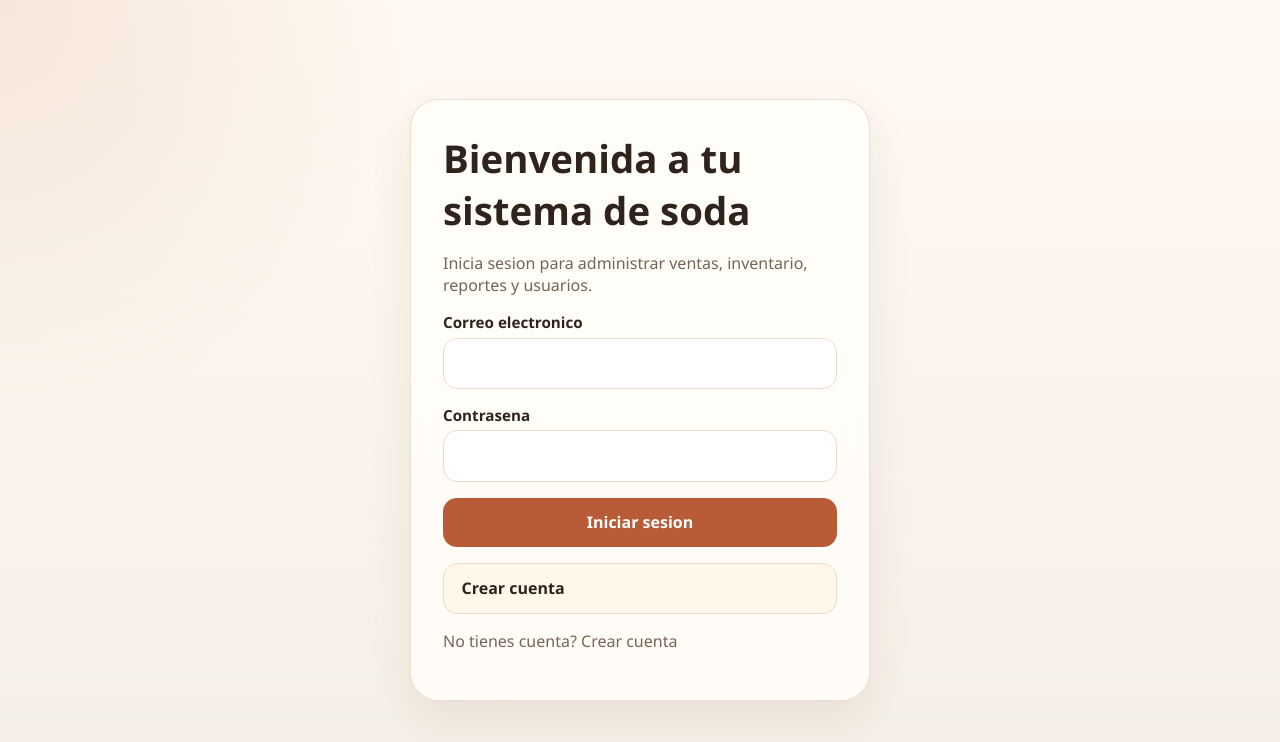
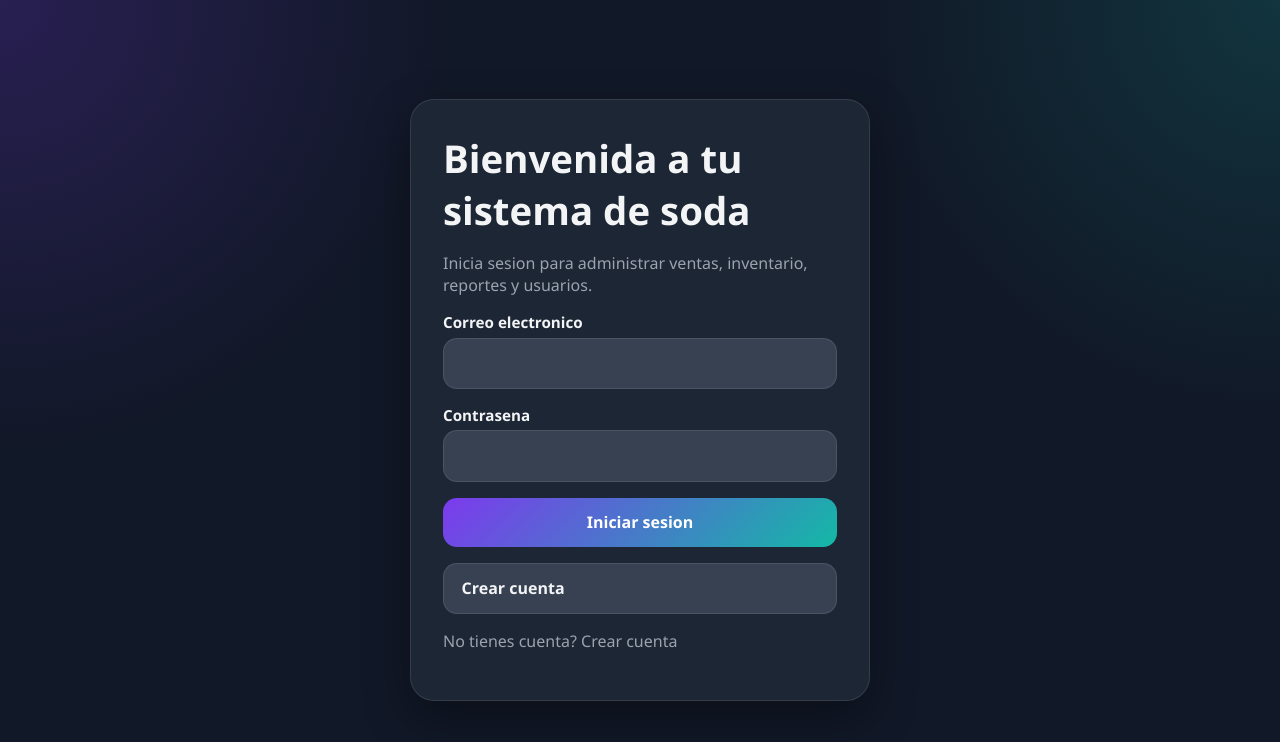
Before and after one commit to sibaja0225/Sistemaventasoda, a Next.js app: page /login in a window 1280 px wide. Shown: the top 742 px of the page. Built offline with nearby package versions, Linux system fonts and the light colour scheme.

Commit message:
CSS cambiado

```diff
--- a/app/globals.css
+++ b/app/globals.css
@@ -1,15 +1,19 @@
 :root {
-  --bg: #f4efe6;
-  --card: #fffdf8;
-  --card-strong: #fff7ea;
-  --text: #2f241c;
-  --muted: #766555;
-  --line: #e9dccb;
-  --accent: #b85c38;
-  --accent-dark: #8f4123;
-  --success: #2d7d46;
-  --danger: #b72c39;
-  --shadow: 0 18px 45px rgba(71, 39, 18, 0.08);
+  --bg: #111827;
+  --card: #1f2937;
+  --card-strong: #273449;
+  --text: #f3f4f6;
+  --muted: #9ca3af;
+  --line: rgba(255, 255, 255, 0.1);
+
+  --accent: #7c3aed;
+  --accent-dark: #5b21b6;
+  --secondary: #14b8a6;
+
+  --success: #22c55e;
+  --danger: #ef4444;
+
+  --shadow: 0 18px 45px rgba(0, 0, 0, 0.35);
 }
 
 * {
@@ -22,8 +26,9 @@ body {
   margin: 0;
   font-family: "Segoe UI", Tahoma, Geneva, Verdana, sans-serif;
   background:
-    radial-gradient(circle at top left, rgba(184, 92, 56, 0.12), transparent 28%),
-    linear-gradient(180deg, #fff9f1 0%, var(--bg) 100%);
+    radial-gradient(circle at top left, rgba(124, 58, 237, 0.22), transparent 30%),
+    radial-gradient(circle at top right, rgba(20, 184, 166, 0.18), transparent 28%),
+    var(--bg);
   color: var(--text);
 }
 
@@ -54,14 +59,19 @@ textarea {
   padding: 2rem;
 }
 
+.auth-card,
+.card,
+.topbar-card {
+  background: rgba(31, 41, 55, 0.92);
+  border: 1px solid var(--line);
+  border-radius: 24px;
+  box-shadow: var(--shadow);
+  backdrop-filter: blur(10px);
+}
+
 .auth-card {
   width: min(100%, 460px);
-  background: rgba(255, 253, 248, 0.92);
-  border: 1px solid rgba(233, 220, 203, 0.9);
-  border-radius: 28px;
   padding: 2rem;
-  box-shadow: var(--shadow);
-  backdrop-filter: blur(10px);
 }
 
 .auth-card h1,
@@ -93,10 +103,12 @@ textarea {
 
 .field input,
 .field select,
-.field textarea {
+.field textarea,
+.invoice-edit-form input,
+.invoice-edit-form select {
   width: 100%;
   border: 1px solid var(--line);
-  background: white;
+  background: #374151;
   color: var(--text);
   border-radius: 14px;
   padding: 0.85rem 0.95rem;
@@ -105,9 +117,11 @@ textarea {
 
 .field input:focus,
 .field select:focus,
-.field textarea:focus {
-  border-color: var(--accent);
-  box-shadow: 0 0 0 4px rgba(184, 92, 56, 0.12);
+.field textarea:focus,
+.invoice-edit-form input:focus,
+.invoice-edit-form select:focus {
+  border-color: var(--secondary);
+  box-shadow: 0 0 0 4px rgba(20, 184, 166, 0.2);
 }
 
 .button,
@@ -125,15 +139,16 @@ textarea {
 .button-secondary:hover,
 .button-danger:hover {
   transform: translateY(-1px);
+  opacity: 0.92;
 }
 
 .button {
-  background: var(--accent);
+  background: linear-gradient(135deg, var(--accent), var(--secondary));
   color: white;
 }
 
 .button-secondary {
-  background: var(--card-strong);
+  background: #374151;
   color: var(--text);
   border: 1px solid var(--line);
 }
@@ -149,18 +164,20 @@ textarea {
 }
 
 .sidebar {
-  background: #2f241c;
-  color: #fff5eb;
+  background: #111827;
+  color: var(--text);
   padding: 1.5rem 1.2rem;
   display: flex;
   flex-direction: column;
   gap: 1.2rem;
+  border-right: 1px solid var(--line);
 }
 
 .brand {
   padding: 1rem;
   border-radius: 22px;
-  background: linear-gradient(135deg, rgba(255, 255, 255, 0.07), rgba(255, 255, 255, 0.02));
+  background: linear-gradient(135deg, rgba(124, 58, 237, 0.25), rgba(20, 184, 166, 0.16));
+  border: 1px solid var(--line);
 }
 
 .brand strong {
@@ -169,7 +186,7 @@ textarea {
 }
 
 .brand span {
-  color: #d5bda6;
+  color: var(--muted);
   font-size: 0.9rem;
 }
 
@@ -181,21 +198,22 @@ textarea {
 .nav-link {
   padding: 0.85rem 1rem;
   border-radius: 16px;
-  color: #f4d4bd;
+  color: #d1d5db;
   transition: background 0.18s ease, color 0.18s ease;
 }
 
 .nav-link.active,
 .nav-link:hover {
-  background: rgba(255, 255, 255, 0.08);
+  background: linear-gradient(135deg, rgba(124, 58, 237, 0.35), rgba(20, 184, 166, 0.2));
   color: white;
 }
 
 .sidebar footer {
   margin-top: auto;
-  background: rgba(255, 255, 255, 0.06);
+  background: rgba(255, 255, 255, 0.05);
   border-radius: 18px;
   padding: 1rem;
+  border: 1px solid var(--line);
 }
 
 .main-content {
@@ -211,11 +229,7 @@ textarea {
 }
 
 .topbar-card {
-  background: var(--card);
-  border: 1px solid var(--line);
-  border-radius: 24px;
   padding: 1rem 1.2rem;
-  box-shadow: var(--shadow);
 }
 
 .page-grid,
@@ -239,11 +253,7 @@ textarea {
 }
 
 .card {
-  background: var(--card);
-  border: 1px solid var(--line);
-  border-radius: 24px;
   padding: 1.2rem;
-  box-shadow: var(--shadow);
 }
 
 .card h2,
@@ -255,6 +265,7 @@ textarea {
   font-size: 2rem;
   font-weight: 800;
   margin: 0.5rem 0 0;
+  color: white;
 }
 
 .metric-label {
@@ -280,10 +291,14 @@ td {
 }
 
 th {
-  color: var(--muted);
+  color: var(--secondary);
   font-size: 0.85rem;
   text-transform: uppercase;
   letter-spacing: 0.04em;
+}
+
+tr:hover {
+  background: rgba(255, 255, 255, 0.04);
 }
 
 .status-badge {
@@ -296,17 +311,17 @@ th {
 }
 
 .status-ok {
-  background: rgba(45, 125, 70, 0.12);
+  background: rgba(34, 197, 94, 0.12);
   color: var(--success);
 }
 
 .status-warning {
-  background: rgba(183, 44, 57, 0.12);
+  background: rgba(239, 68, 68, 0.12);
   color: var(--danger);
 }
 
 .status-neutral {
-  background: rgba(118, 101, 85, 0.12);
+  background: rgba(156, 163, 175, 0.12);
   color: var(--muted);
 }
 
@@ -335,15 +350,15 @@ th {
 }
 
 .alert-error {
-  background: rgba(183, 44, 57, 0.1);
+  background: rgba(239, 68, 68, 0.12);
   color: var(--danger);
-  border: 1px solid rgba(183, 44, 57, 0.2);
+  border: 1px solid rgba(239, 68, 68, 0.25);
 }
 
 .alert-success {
-  background: rgba(45, 125, 70, 0.1);
+  background: rgba(34, 197, 94, 0.12);
   color: var(--success);
-  border: 1px solid rgba(45, 125, 70, 0.2);
+  border: 1px solid rgba(34, 197, 94, 0.25);
 }
 
 .report-bars {
@@ -359,7 +374,37 @@ th {
 .report-bar-fill {
   height: 12px;
   border-radius: 999px;
-  background: linear-gradient(90deg, #d7a86e, var(--accent));
+  background: linear-gradient(90deg, var(--accent), var(--secondary));
+}
+
+.table-actions {
+  display: flex;
+  gap: 0.5rem;
+  align-items: center;
+  flex-wrap: wrap;
+}
+
+.table-actions .button,
+.table-actions .button-secondary,
+.table-actions .button-danger {
+  padding: 0.55rem 0.75rem;
+  border-radius: 10px;
+  font-size: 0.85rem;
+}
+
+.invoice-actions-panel {
+  min-width: 220px;
+}
+
+.invoice-edit-form {
+  display: grid;
+  gap: 0.5rem;
+}
+
+.mini-error {
+  color: var(--danger);
+  font-size: 0.8rem;
+  font-weight: 700;
 }
 
 @media (max-width: 1100px) {
```
